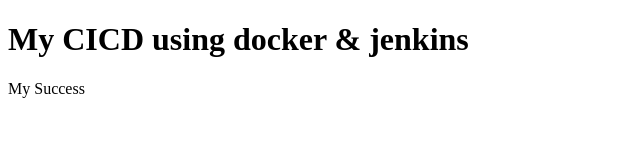
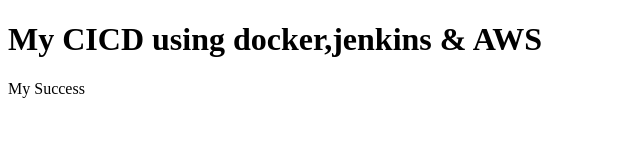
Before and after one commit to suvankar-py/CICD, a plain HTML site: page index.html in a window 1280 px wide. Shown: the whole page, without its empty margins (0-640 px from the left). Drawn offline with Linux system fonts and the light colour scheme.

Commit message:
Update index.html

```diff
--- a/index.html
+++ b/index.html
@@ -1,7 +1,7 @@
 <!DOCTYPE html>
  <html>
  <body>
- <h1>My CICD using docker & jenkins </h1>
+ <h1>My CICD using docker,jenkins & AWS  </h1>
  <p>My Success</p>
  </body>
  </html>
```
